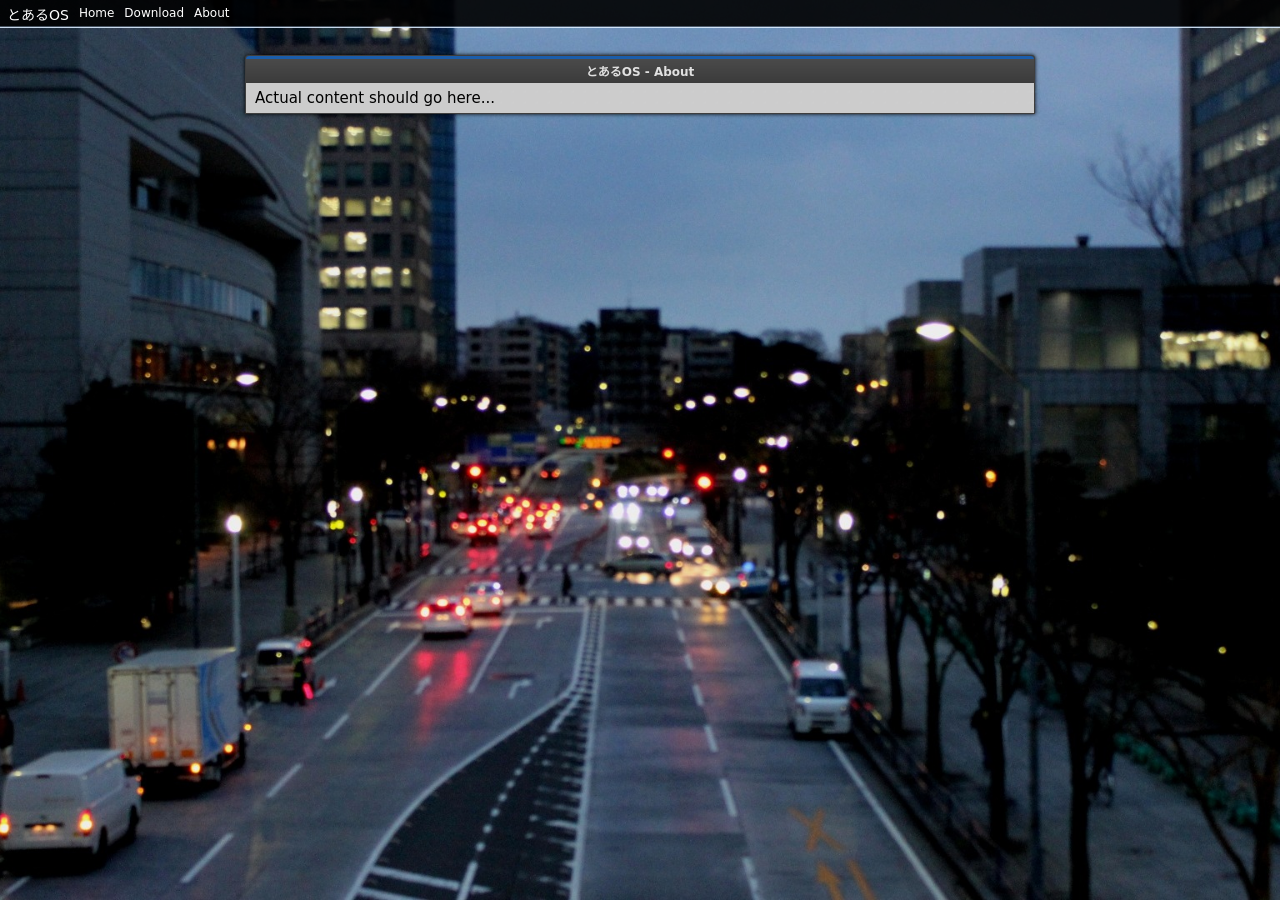
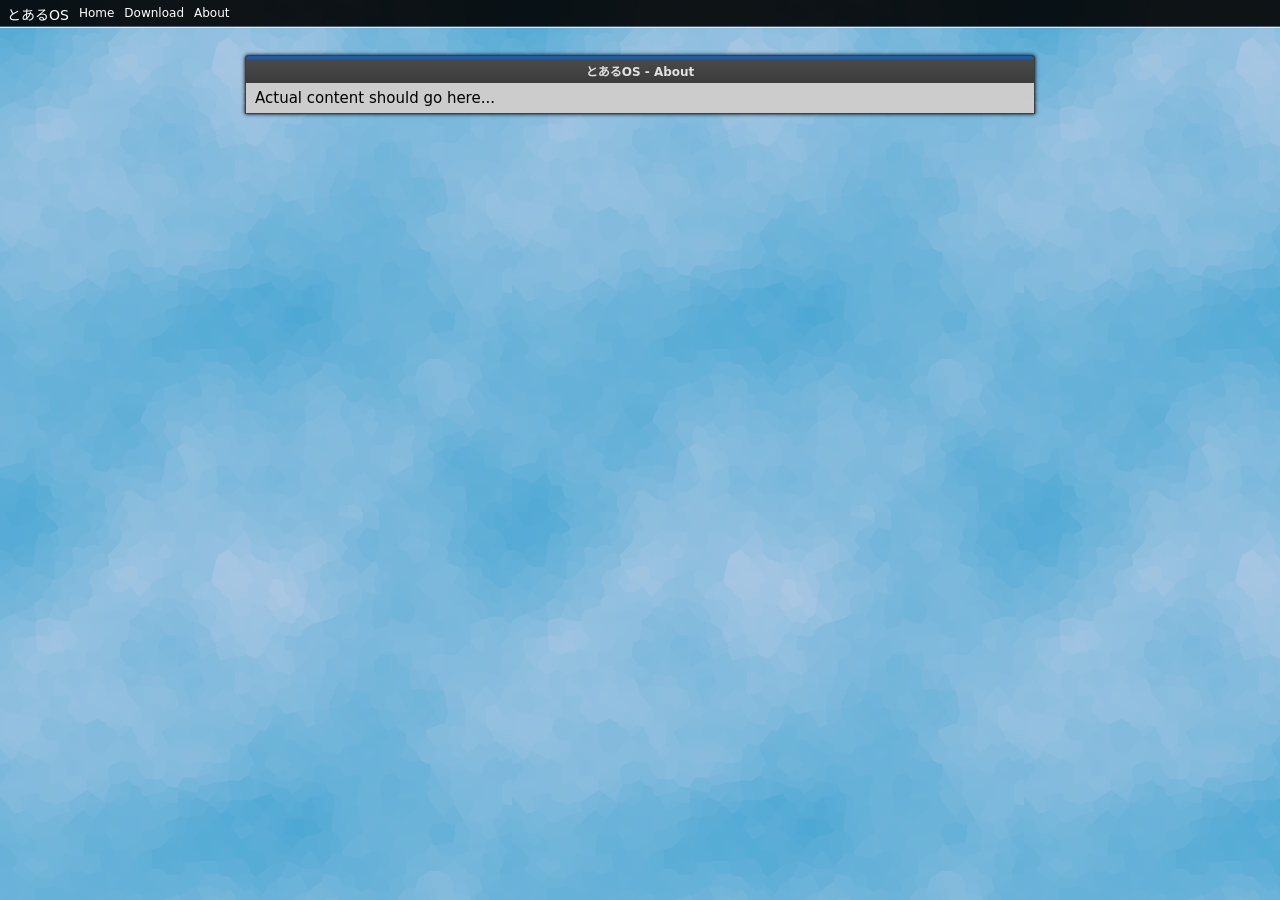
Before and after one commit to klange/toaruos, a Jekyll site: the page built from about/index.html, in a window 1280 px wide. Built offline with Jekyll 4.4.1, drawn with Linux system fonts in a browser that asks for light colours; Markdown is read by kramdown in place of the engine named in the settings.

Commit message:
different background

```diff
--- a/css/ttk.css
+++ b/css/ttk.css
@@ -4,11 +4,7 @@
 }
 
 body {
-    background: url(/assets/wallpaper.jpg);
-    background-size: cover;
-    background-position: center;
-    background-attachment: fixed;
-    background-repeat: no-repeat;
+    background: url(/assets/crystal.gif);
     padding: 0px;
     margin: 0px;
     text-align: center;
```
Also changed, not shown: assets/crystal.gif (added), assets/wallpaper.jpg (deleted).
